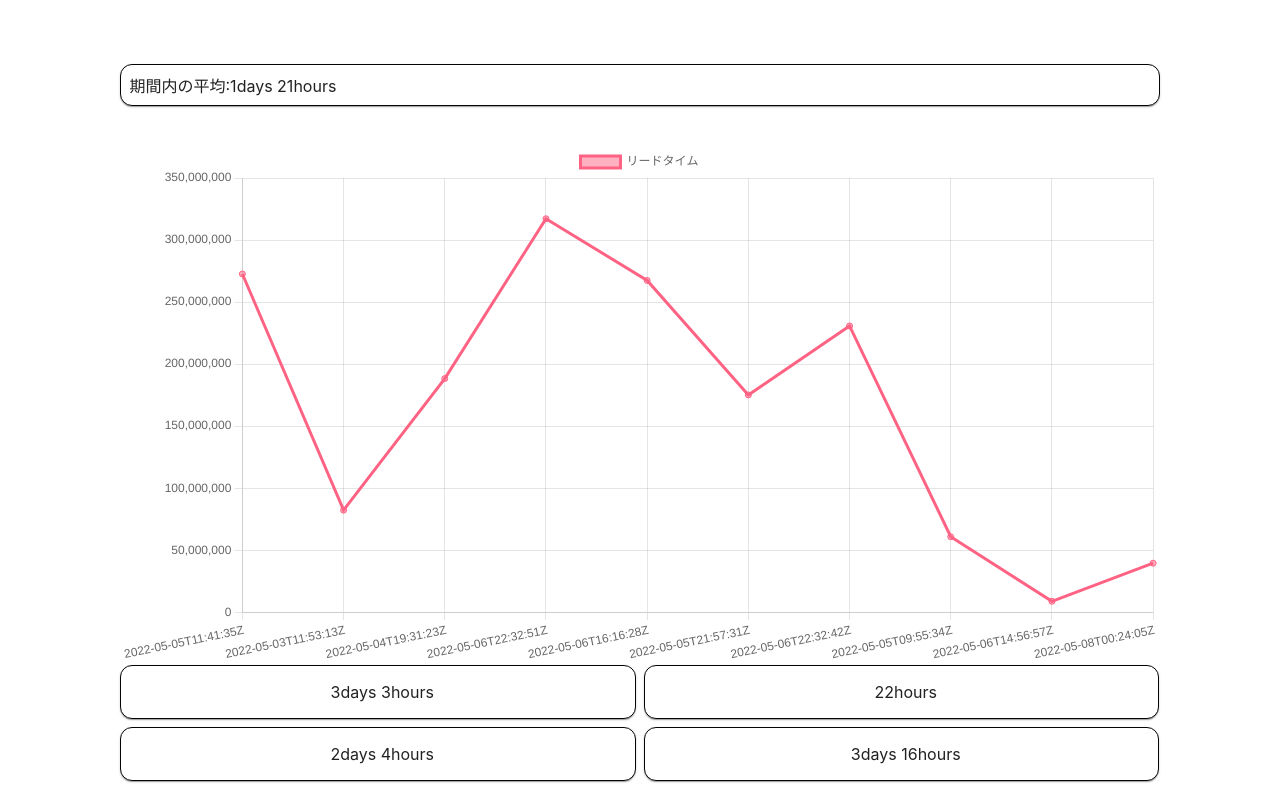
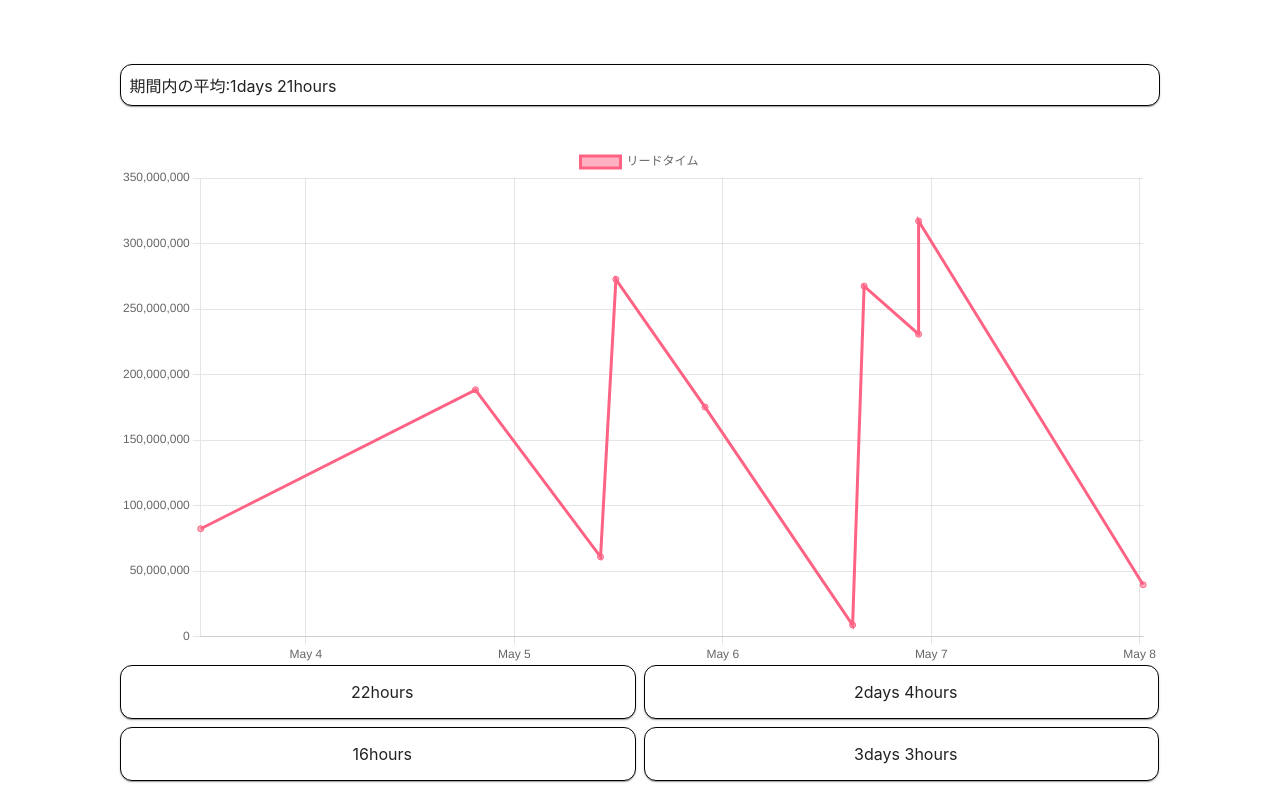
Before and after one commit to thetalemon/prlt, a Next.js app: page / in a window 1280 px wide. Shown: the top 787 px of the page. Built offline with nearby package versions, Linux system fonts and the light colour scheme; no server answers.

Commit message:
improve: xscale

```diff
--- a/components/PRs.tsx
+++ b/components/PRs.tsx
@@ -7,6 +7,7 @@ import {
   Chart as ChartJS,
   CategoryScale,
   LinearScale,
+  TimeScale,
   PointElement,
   LineElement,
   Title,
@@ -14,6 +15,7 @@ import {
   Legend
 } from 'chart.js'
 import { Line } from 'react-chartjs-2'
+import 'chartjs-adapter-date-fns';
 
 const classes = {
   card: {
@@ -31,16 +33,7 @@ const classes = {
   }
 }
 
-ChartJS.register(CategoryScale, LinearScale, PointElement, LineElement, Title, Tooltip, Legend)
-
-const options = {
-  responsive: true,
-  plugins: {
-    legend: {
-      position: 'top' as const
-    }
-  }
-}
+ChartJS.register(CategoryScale, LinearScale, TimeScale, PointElement, LineElement, Title, Tooltip, Legend)
 
 function getLt(pr: PullRequest): number {
   const merged = new Date(pr.mergedAt)
@@ -111,13 +104,38 @@ export default function PRs() {
   }
 
   const edges = data.repository.pullRequests.edges
+
+  edges.sort(function (a, b) {
+    const aDate = new Date(a.node.mergedAt)
+    const bDate = new Date(b.node.mergedAt)
+    return (aDate.getTime() > bDate.getTime() ? 1 : -1)
+  })
+
   const prLtTimes: number[] = edges.map((edge: PullRequestNode) => {
     const pr = edge.node
     return getLt(pr)
   })
+
   const mergedTimes: string[] = edges.map((edge: PullRequestNode) => {
     return edge.node.mergedAt
   })
+
+  const options = {
+    responsive: true,
+    plugins: {
+      legend: {
+        position: 'top' as const
+      }
+    },
+    scales: {
+      x: {
+        type: 'time',
+        time: {
+          unit: 'day'
+        }
+      }
+    }
+  }
 
   const graphData = {
     labels: mergedTimes,
--- a/package.json
+++ b/package.json
@@ -15,6 +15,8 @@
     "@emotion/styled": "11.8.1",
     "@mui/material": "5.7.0",
     "chart.js": "3.7.1",
+    "chartjs-adapter-date-fns": "2.0.0",
+    "date-fns": "2.28.0",
     "graphql": "16.4.0",
     "next": "12.1.6",
     "react": "18.1.0",
```
Also changed, not shown: 1 other file (tests, documents, lock files or other folders).
